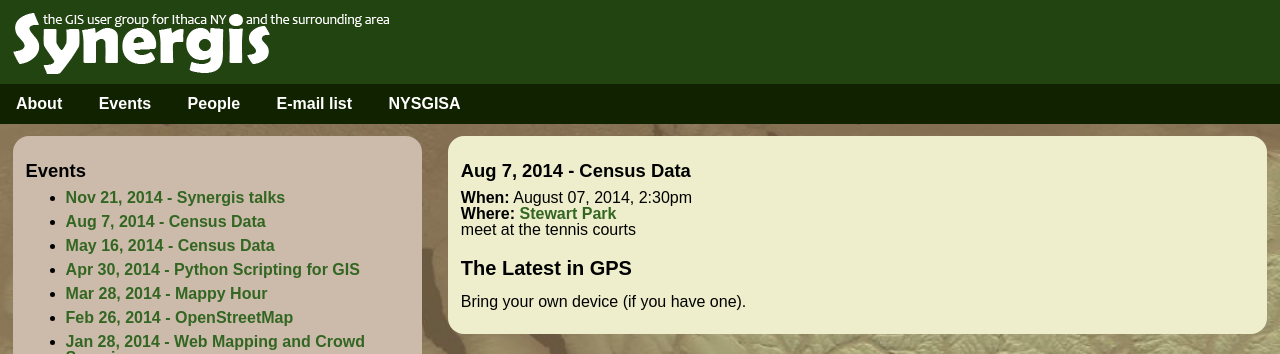
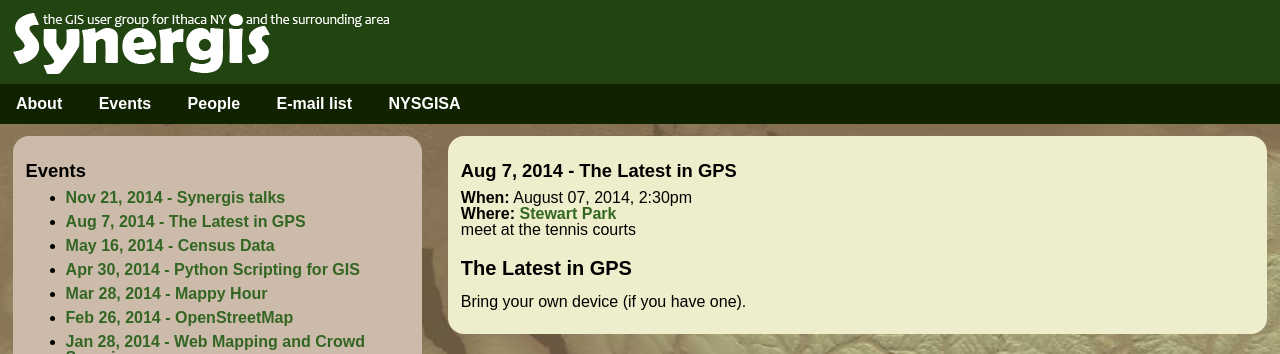
Before and after one commit to synergis-ny/synergis-ny.github.io, a Jekyll site: the page built from _posts/events/2014-08-07-latest-in-gps.md, in a window 1280 px wide. Shown: the top 354 px of the page. Built offline with Jekyll 4.4.1, drawn with Linux system fonts in a browser that asks for light colours.

Commit message:
correct title

```diff
--- a/_posts/events/2014-08-07-latest-in-gps.md
+++ b/_posts/events/2014-08-07-latest-in-gps.md
@@ -1,6 +1,6 @@
 ---
 layout: event
-title: Aug 7, 2014 - Census Data
+title: Aug 7, 2014 - The Latest in GPS
 location: Stewart Park
 address: Stewart Park, Ithaca, NY
 time: 2:30pm
```
